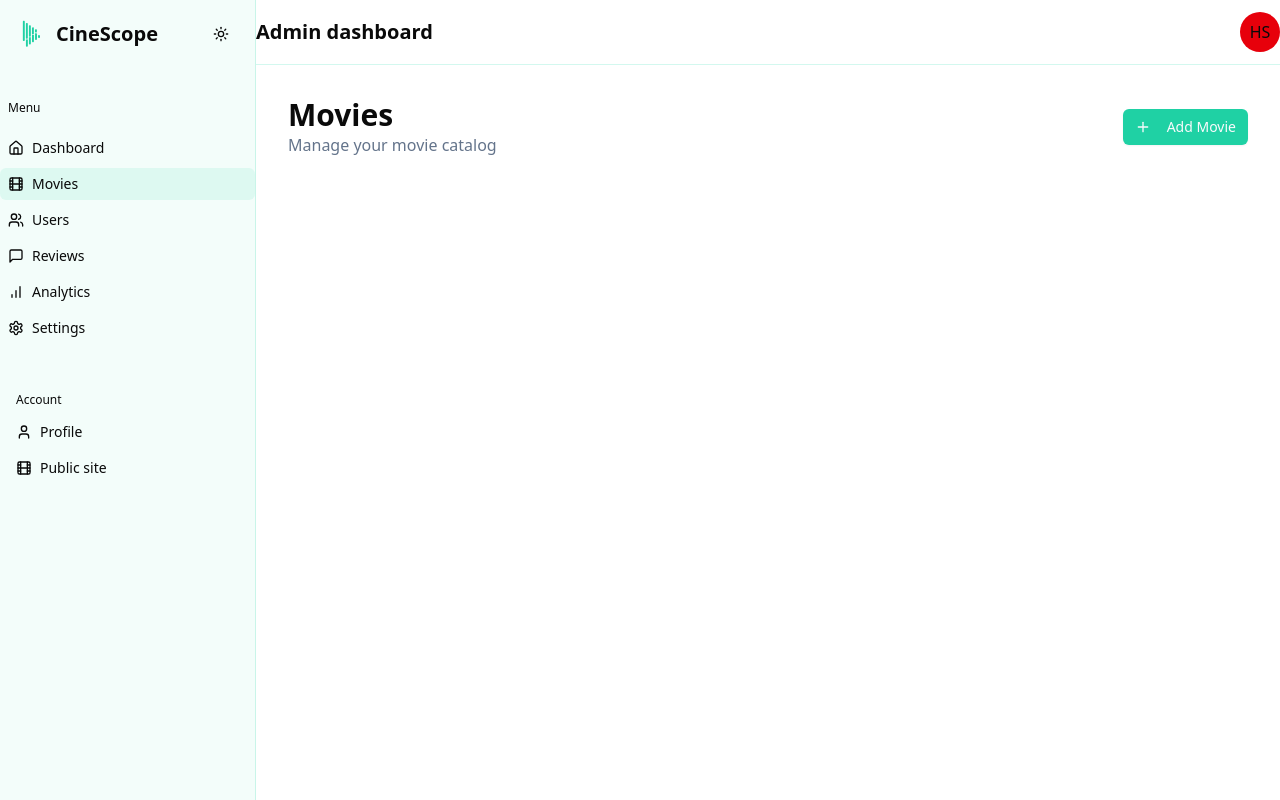
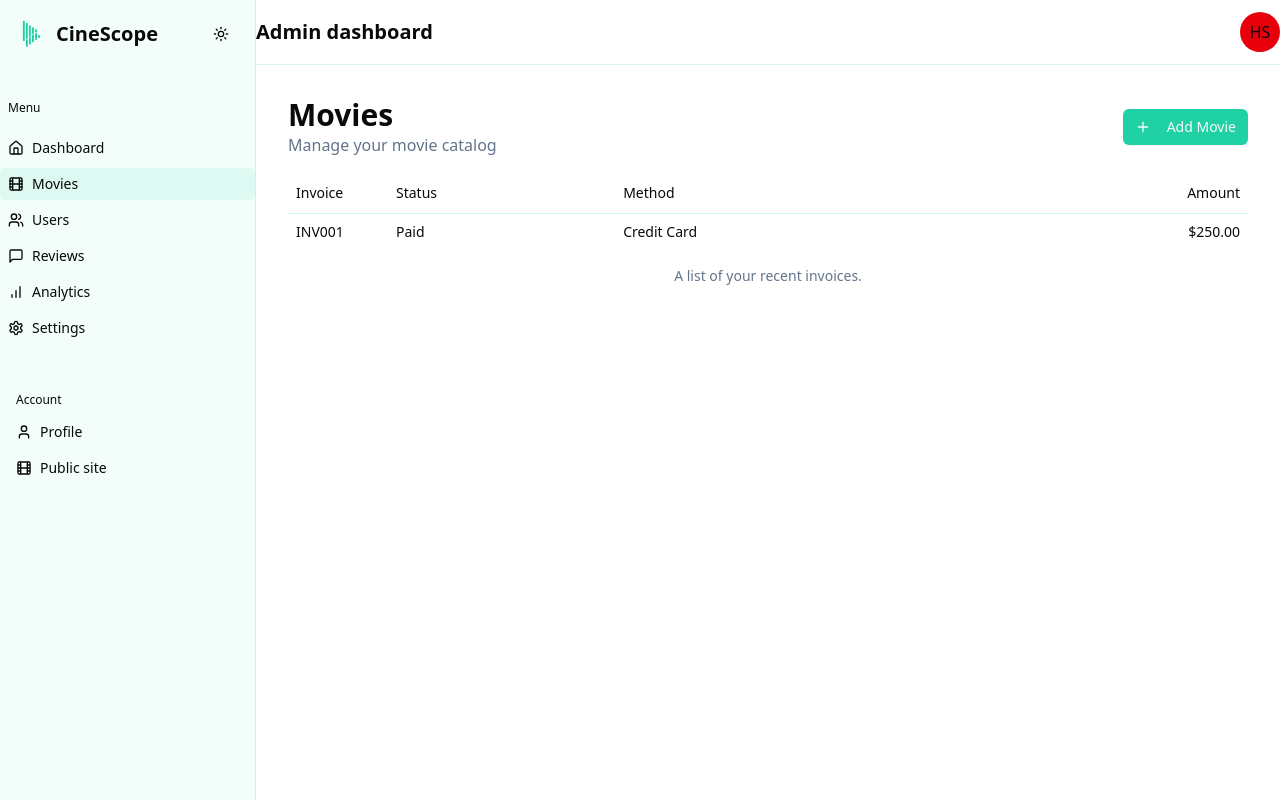
Before and after one commit to MalikBandara/cinescope-b03, a Next.js app: page /admin/movies in a window 1280 px wide. Built offline with nearby package versions, Linux system fonts and the light colour scheme.

Commit message:
card done

```diff
--- a/app/admin/movies/add-movie-form.jsx
+++ b/app/admin/movies/add-movie-form.jsx
@@ -48,25 +48,24 @@
 
     setIsSubmitting(true)
 
- const response =  await createMovie({
+    const response = await createMovie({
       title,
       year,
       directors: [director],
       genres: [genre],
-      imdb: { rating },
+      imdb: { rating :  Number(rating) },
       runtime,
       plot: overview,
       poster,
       backdrop,
       status: MovieStatus,
-      lastupdated: Date().toString  (),
-    });
+      lastupdated: Date().toString(),
+    })
 
+    setIsSubmitting(false)
 
-    setIsSubmitting(false);
-
-    if(response?.success){
-        console.log(response);
+    if (response?.success) {
+      console.log(response)
     }
 
     setTimeout(() => setIsSubmitting(false), 3000)
--- /dev/null
+++ b/app/admin/movies/movie-table.jsx
@@ -0,0 +1,34 @@
+
+
+import {
+  Table,
+  TableBody,
+  TableCaption,
+  TableCell,
+  TableHead,
+  TableHeader,
+  TableRow,
+} from '@/components/ui/table'
+export default function MovieTable() {
+  return (
+    <Table>
+      <TableCaption>A list of your recent invoices.</TableCaption>
+      <TableHeader>
+        <TableRow>
+          <TableHead className="w-[100px]">Invoice</TableHead>
+          <TableHead>Status</TableHead>
+          <TableHead>Method</TableHead>
+          <TableHead className="text-right">Amount</TableHead>
+        </TableRow>
+      </TableHeader>
+      <TableBody>
+        <TableRow>
+          <TableCell className="font-medium">INV001</TableCell>
+          <TableCell>Paid</TableCell>
+          <TableCell>Credit Card</TableCell>
+          <TableCell className="text-right">$250.00</TableCell>
+        </TableRow>
+      </TableBody>
+    </Table>
+  )
+}
--- a/app/admin/movies/page.jsx
+++ b/app/admin/movies/page.jsx
@@ -1,4 +1,5 @@
 import AddMovieDialog from './add-movie-dialog'
+import MovieTable from './movie-table'
 
 export default function MoviePage() {
   return (
@@ -14,9 +15,8 @@
         </div>
 
         <AddMovieDialog />
-
-
       </div>
+      <MovieTable />
     </div>
   )
 }
--- /dev/null
+++ b/components/ui/table.jsx
@@ -0,0 +1,123 @@
+"use client"
+
+import * as React from "react"
+
+import { cn } from "@/lib/utils"
+
+function Table({
+  className,
+  ...props
+}) {
+  return (
+    <div data-slot="table-container" className="relative w-full overflow-x-auto">
+      <table
+        data-slot="table"
+        className={cn("w-full caption-bottom text-sm", className)}
+        {...props} />
+    </div>
+  );
+}
+
+function TableHeader({
+  className,
+  ...props
+}) {
+  return (
+    <thead
+      data-slot="table-header"
+      className={cn("[&_tr]:border-b", className)}
+      {...props} />
+  );
+}
+
+function TableBody({
+  className,
+  ...props
+}) {
+  return (
+    <tbody
+      data-slot="table-body"
+      className={cn("[&_tr:last-child]:border-0", className)}
+      {...props} />
+  );
+}
+
+function TableFooter({
+  className,
+  ...props
+}) {
+  return (
+    <tfoot
+      data-slot="table-footer"
+      className={cn("bg-muted/50 border-t font-medium [&>tr]:last:border-b-0", className)}
+      {...props} />
+  );
+}
+
+function TableRow({
+  className,
+  ...props
+}) {
+  return (
+    <tr
+      data-slot="table-row"
+      className={cn(
+        "hover:bg-muted/50 data-[state=selected]:bg-muted border-b transition-colors",
+        className
+      )}
+      {...props} />
+  );
+}
+
+function TableHead({
+  className,
+  ...props
+}) {
+  return (
+    <th
+      data-slot="table-head"
+      className={cn(
+        "text-foreground h-10 px-2 text-left align-middle font-medium whitespace-nowrap [&:has([role=checkbox])]:pr-0 [&>[role=checkbox]]:translate-y-[2px]",
+        className
+      )}
+      {...props} />
+  );
+}
+
+function TableCell({
+  className,
+  ...props
+}) {
+  return (
+    <td
+      data-slot="table-cell"
+      className={cn(
+        "p-2 align-middle whitespace-nowrap [&:has([role=checkbox])]:pr-0 [&>[role=checkbox]]:translate-y-[2px]",
+        className
+      )}
+      {...props} />
+  );
+}
+
+function TableCaption({
+  className,
+  ...props
+}) {
+  return (
+    <caption
+      data-slot="table-caption"
+      className={cn("text-muted-foreground mt-4 text-sm", className)}
+      {...props} />
+  );
+}
+
+export {
+  Table,
+  TableHeader,
+  TableBody,
+  TableFooter,
+  TableHead,
+  TableRow,
+  TableCell,
+  TableCaption,
+}
```
